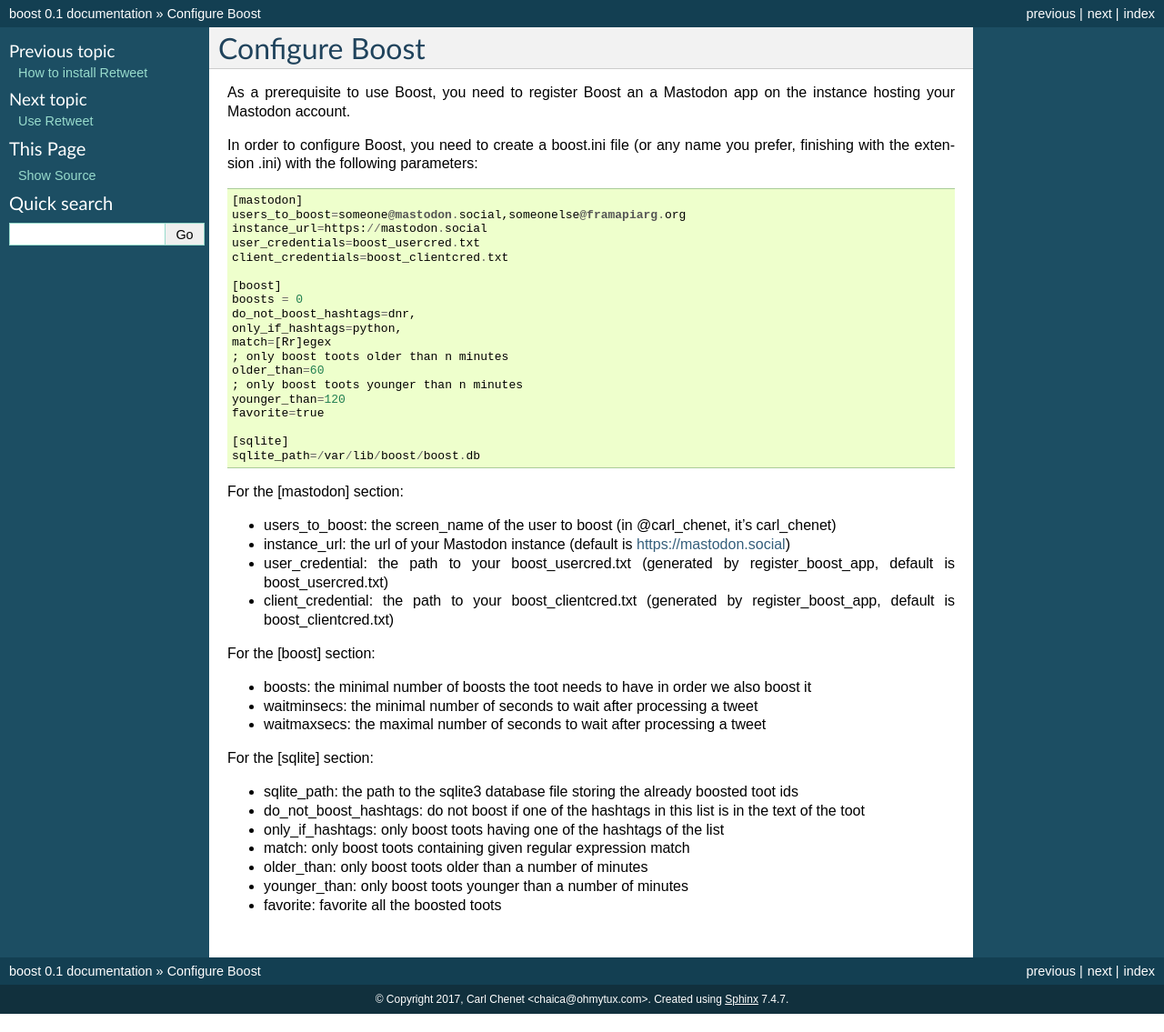
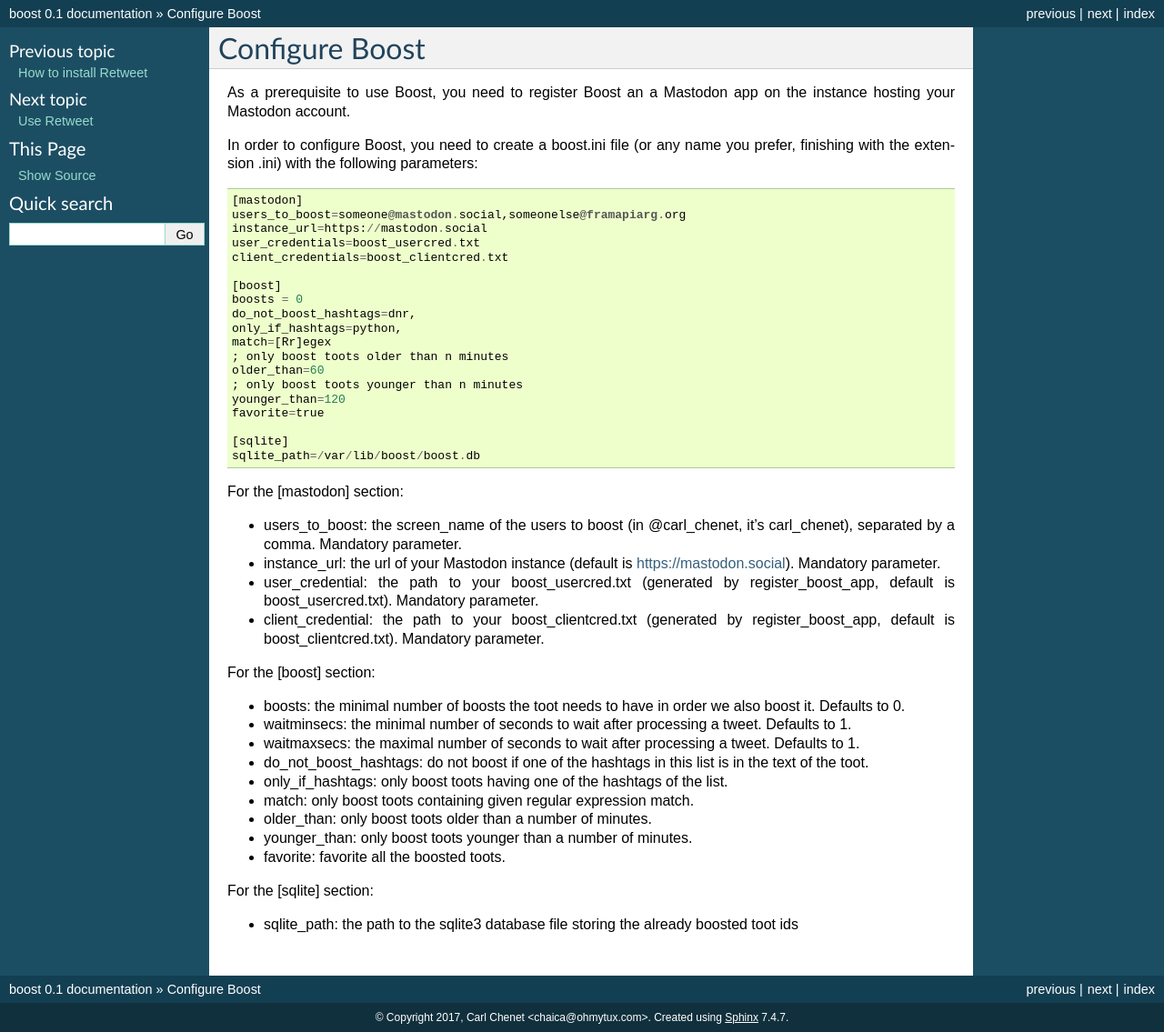
Before and after one commit to mimuki/boost, a Sphinx documentation site: the page built from docs/source/configure.rst, in a window 1280 px wide. Shown: the whole page at 91% size. Built offline with Sphinx 7.4.7, drawn with Linux system fonts in a browser that asks for light colours.

Commit message:
update configure doc

```diff
--- a/docs/source/configure.rst
+++ b/docs/source/configure.rst
@@ -27,23 +27,23 @@
 
 For the [mastodon] section:
 
-- users_to_boost: the screen_name of the user to boost (in @carl_chenet, it's carl_chenet)
-- instance_url: the url of your Mastodon instance (default is https://mastodon.social)
-- user_credential: the path to your boost_usercred.txt (generated by register_boost_app, default is boost_usercred.txt)
-- client_credential: the path to your boost_clientcred.txt (generated by register_boost_app, default is boost_clientcred.txt)
+- users_to_boost: the screen_name of the users to boost (in @carl_chenet, it's carl_chenet), separated by a comma. Mandatory parameter.
+- instance_url: the url of your Mastodon instance (default is https://mastodon.social). Mandatory parameter.
+- user_credential: the path to your boost_usercred.txt (generated by register_boost_app, default is boost_usercred.txt). Mandatory parameter.
+- client_credential: the path to your boost_clientcred.txt (generated by register_boost_app, default is boost_clientcred.txt). Mandatory parameter.
 
 For the [boost] section:
 
-- boosts: the minimal number of boosts the toot needs to have in order we also boost it
-- waitminsecs: the minimal number of seconds to wait after processing a tweet
-- waitmaxsecs: the maximal number of seconds to wait after processing a tweet
+- boosts: the minimal number of boosts the toot needs to have in order we also boost it. Defaults to 0.
+- waitminsecs: the minimal number of seconds to wait after processing a tweet. Defaults to 1.
+- waitmaxsecs: the maximal number of seconds to wait after processing a tweet. Defaults to 1.
+- do_not_boost_hashtags: do not boost if one of the hashtags in this list is in the text of the toot.
+- only_if_hashtags: only boost toots having one of the hashtags of the list.
+- match: only boost toots containing given regular expression match.
+- older_than: only boost toots older than a number of minutes.
+- younger_than: only boost toots younger than a number of minutes.
+- favorite: favorite all the boosted toots.
 
 For the [sqlite] section:
 
 - sqlite_path: the path to the sqlite3 database file storing the already boosted toot ids
-- do_not_boost_hashtags: do not boost if one of the hashtags in this list is in the text of the toot
-- only_if_hashtags: only boost toots having one of the hashtags of the list
-- match: only boost toots containing given regular expression match
-- older_than: only boost toots older than a number of minutes
-- younger_than: only boost toots younger than a number of minutes
-- favorite: favorite all the boosted toots
```
